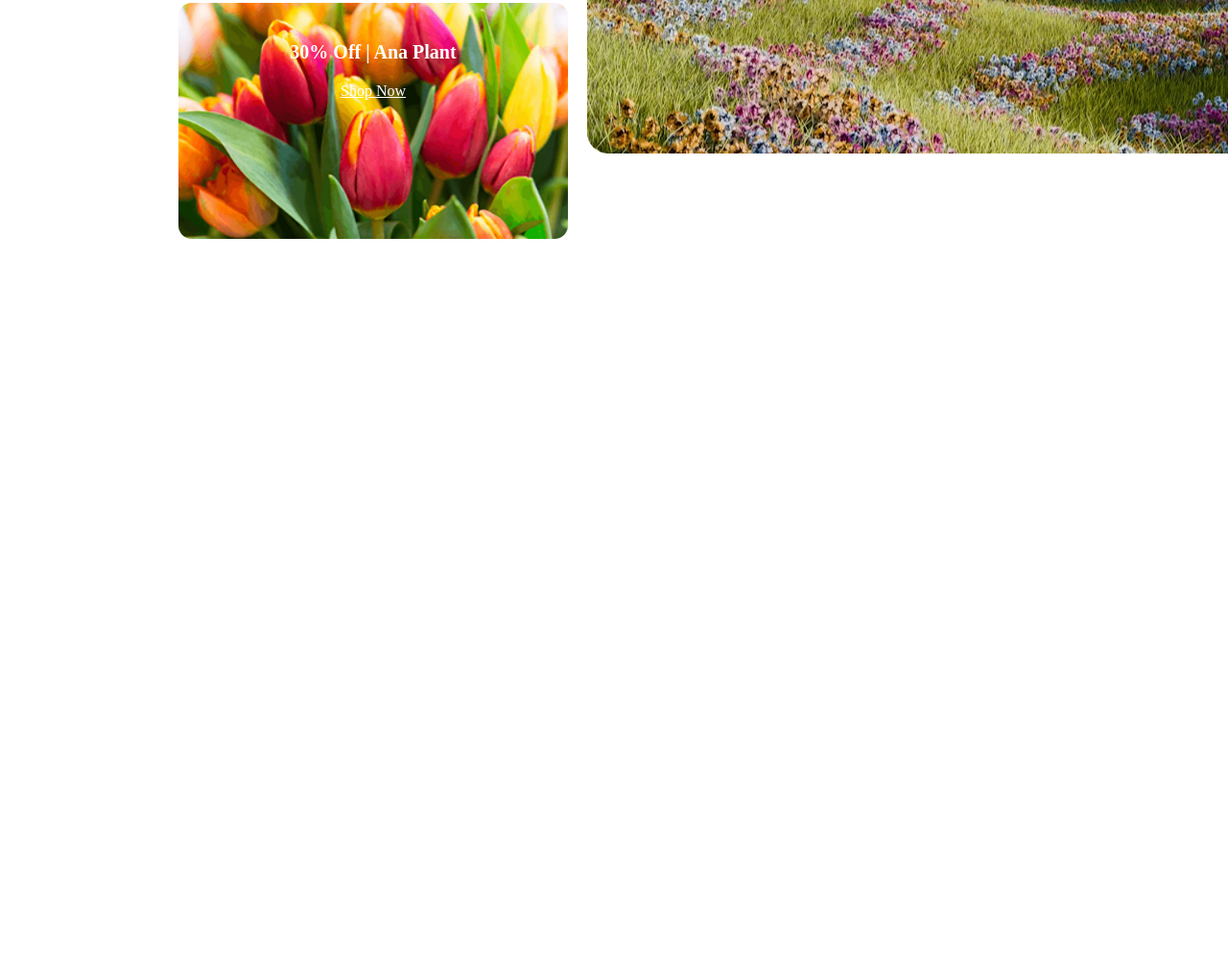
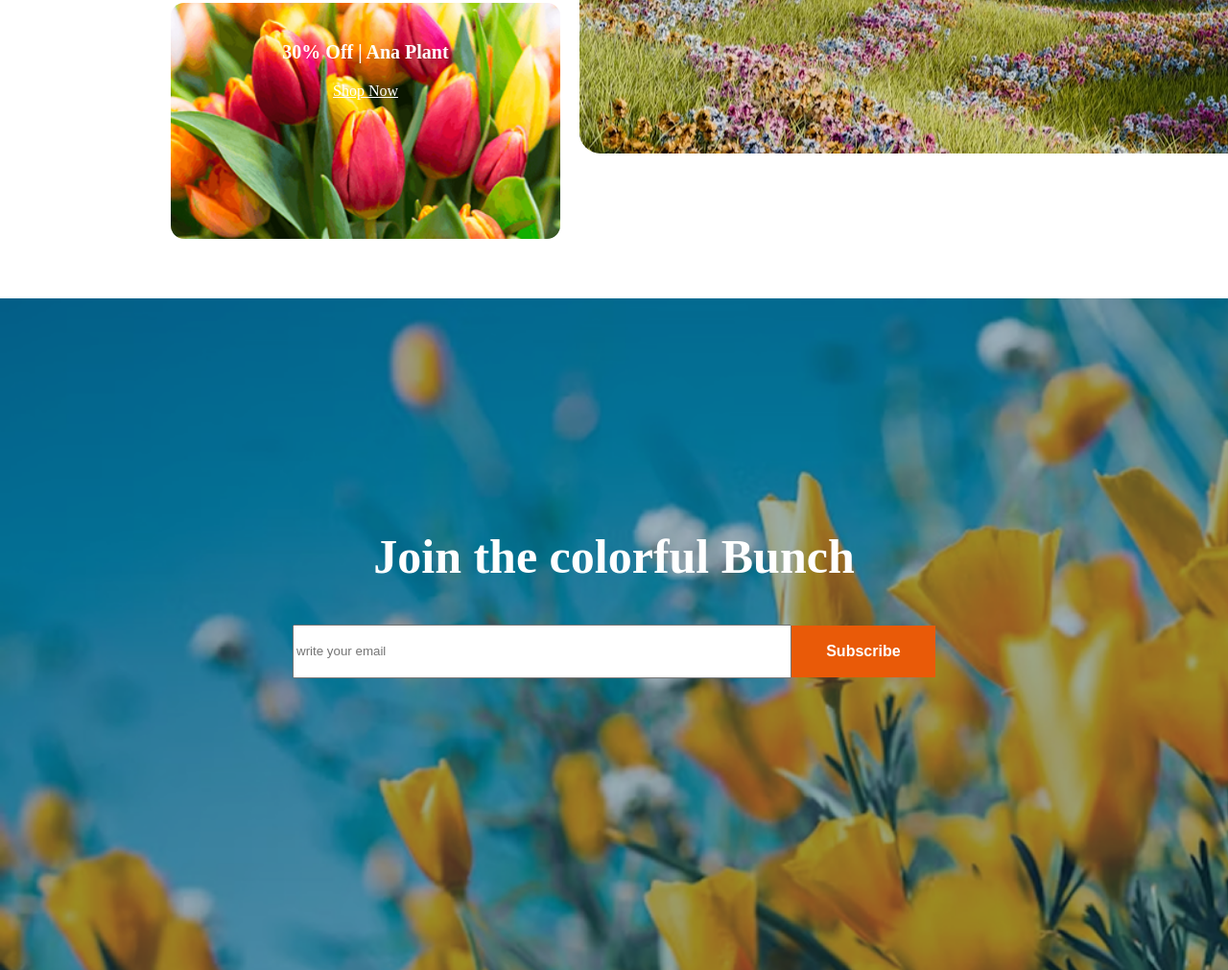
Before and after one commit to kamalacc9/B12A02, a plain HTML site: page index.html in a window 1280 px wide. Shown: the part 3952-4963 px from the top of the page at 96% size. Before the commit the page ends 4263 px from the top, so only its background shows below. Drawn offline with Linux system fonts and the light colour scheme.

Commit message:
complete colorful Bunch section

```diff
--- a/index.html
+++ b/index.html
@@ -196,6 +196,22 @@
           </div>
         </div>
       </section>
+      <!--  colorful Bunch -->
+      <section class="coloor-full">
+        <div class="colorfun-container">
+          <h2 class="color-gray plants-heading">Join the colorful Bunch</h2>
+          <div class="colours-full">
+            <input
+              class="email"
+              type="email"
+              name=""
+              id=""
+              placeholder="write your email"
+            />
+            <button class="btn-primary butt">Subscribe</button>
+          </div>
+        </div>
+      </section>
     </main>
     <footer></footer>
   </body>
--- a/style/style.css
+++ b/style/style.css
@@ -2,7 +2,11 @@
   font-family: "Noto Sans", sans-serif;
   font-optical-sizing: auto;
   font-style: normal;
-  font-variation-settings: "wdth" 100;
+  font-variation-settings: "width" 100;
+}
+body {
+  margin: 0;
+  padding: 0;
 }
 /* nav style */
 .list-style {
@@ -207,3 +211,39 @@ div ul a {
   font-size: 20px;
   font-weight: bold;
 }
+
+/* colorful bunch style */
+.coloor-full {
+  background-image: url(../assets/news-letter-bg.png);
+  background-size: cover;
+  width: 100%;
+  background-repeat: no-repeat;
+  height: 700px;
+}
+.colorfun-container {
+  justify-content: center;
+  align-items: center;
+  text-align: center;
+  padding-top: 199px;
+
+  padding-right: 305px;
+  padding-left: 305px;
+  padding-bottom: 193px;
+}
+.colorfun-container h2 {
+  color: rgba(255, 255, 255, 1);
+}
+.butt {
+  height: 54px;
+  width: 186px;
+}
+.email {
+  height: 50px;
+  width: 644px;
+}
+.colours-full {
+  display: flex;
+  justify-content: center;
+  align-items: center;
+  text-align: center;
+}
```
